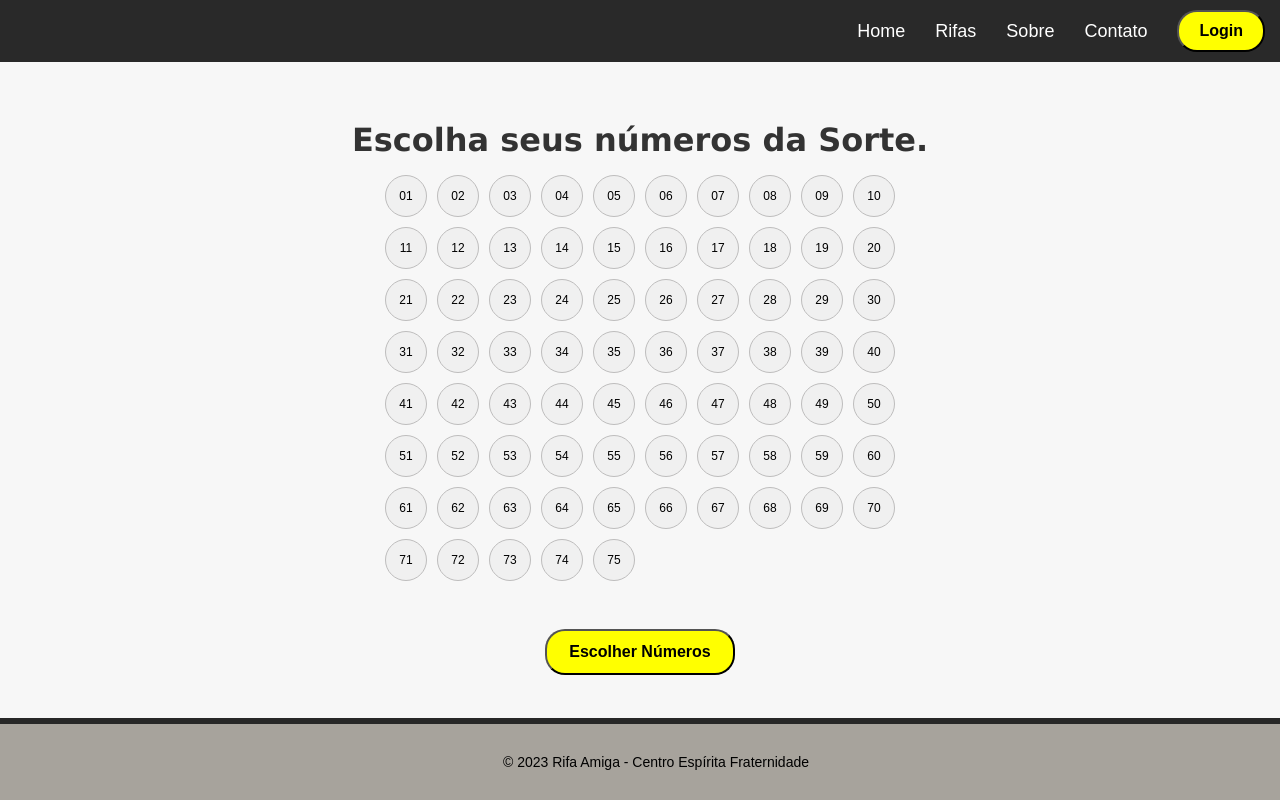
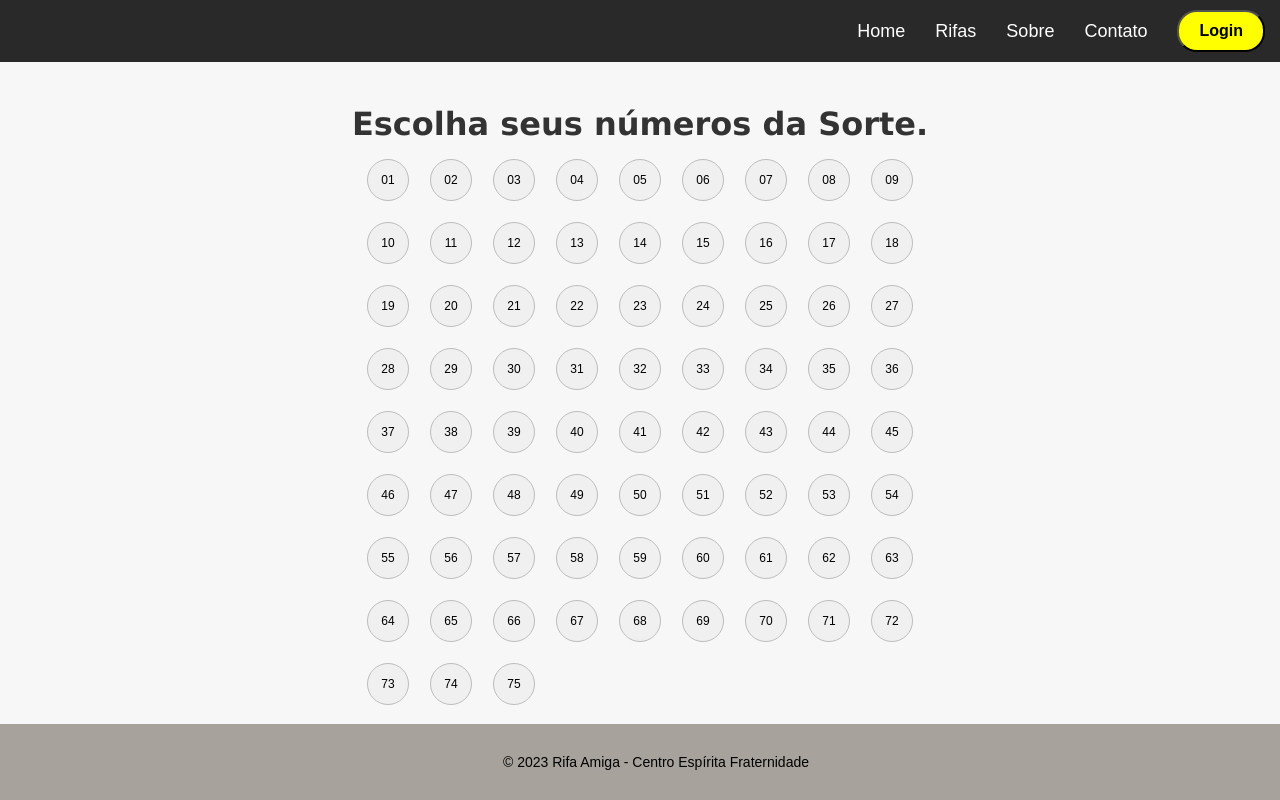
Before and after one commit to lanroo/rifamiga_fraternidade, a React (Create React App) app: page /raffles in a window 1280 px wide. Shown: the top 800 px of the page. Built offline with nearby package versions, Linux system fonts and the light colour scheme.

Commit message:
loginpage and numberspag

```diff
--- a/src/pages/styles/LoginPage.css
+++ b/src/pages/styles/LoginPage.css
@@ -18,10 +18,10 @@
   .login-container {
     max-width: 400px;
     margin: 0; /* Remove o centramento */
-    padding: 50px;
+    padding: 204px;
     border-radius: 5px;
     box-shadow: 0 2px 4px rgba(0, 0, 0, 0.2);
-    background: #2c2c2c;
+    background: #292525cf;
     position: relative;
     z-index: 2;
     margin-left: 0; /* Alinha à esquerda */
@@ -44,6 +44,9 @@
     user-select: none;
     pointer-events: none;
     z-index: 1;
+  }
+  p.login-error {
+    color: white;
   }
   .input-container input {
     width: 100%;
--- a/src/pages/styles/RafflePage.css
+++ b/src/pages/styles/RafflePage.css
@@ -10,7 +10,7 @@ body.modal-open {
     justify-content: center;
     min-height: 77vh;
     background-color: #f7f7f7;
-    padding: 20px;
+    padding: 11px;
 }
 
   h3#numbers-text {
@@ -21,12 +21,20 @@ body.modal-open {
     margin-bottom: 1rem;
   }
 
-  .bingo-board {
+  /* .bingo-board {
     display: grid;
-    grid-template-columns: repeat(10, 1fr);
+    grid-template-columns: repeat(19, 1fr);
     gap: 10px;
     justify-content: center;
     margin-bottom: 2em;
+  } */
+
+  .bingo-board {
+    display: grid;
+    grid-template-columns: repeat(9, 1fr);
+    gap: 21px;
+    justify-content: center;
+    margin-bottom: 3em;
   }
 
   .bingo-number {
```
